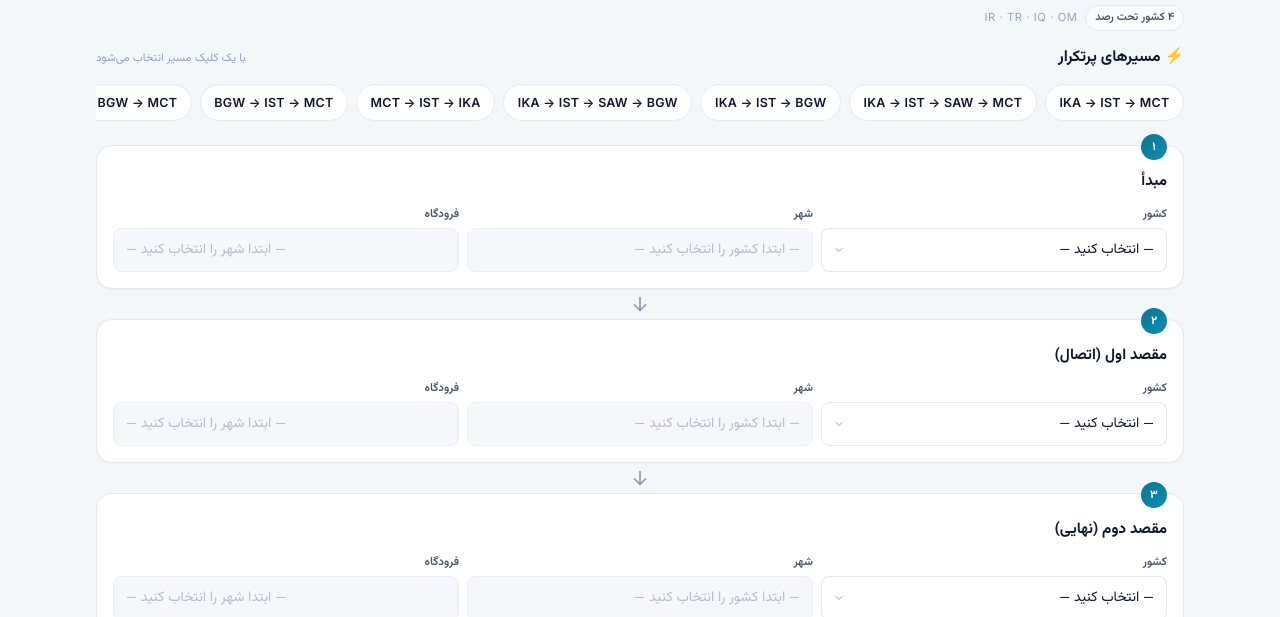
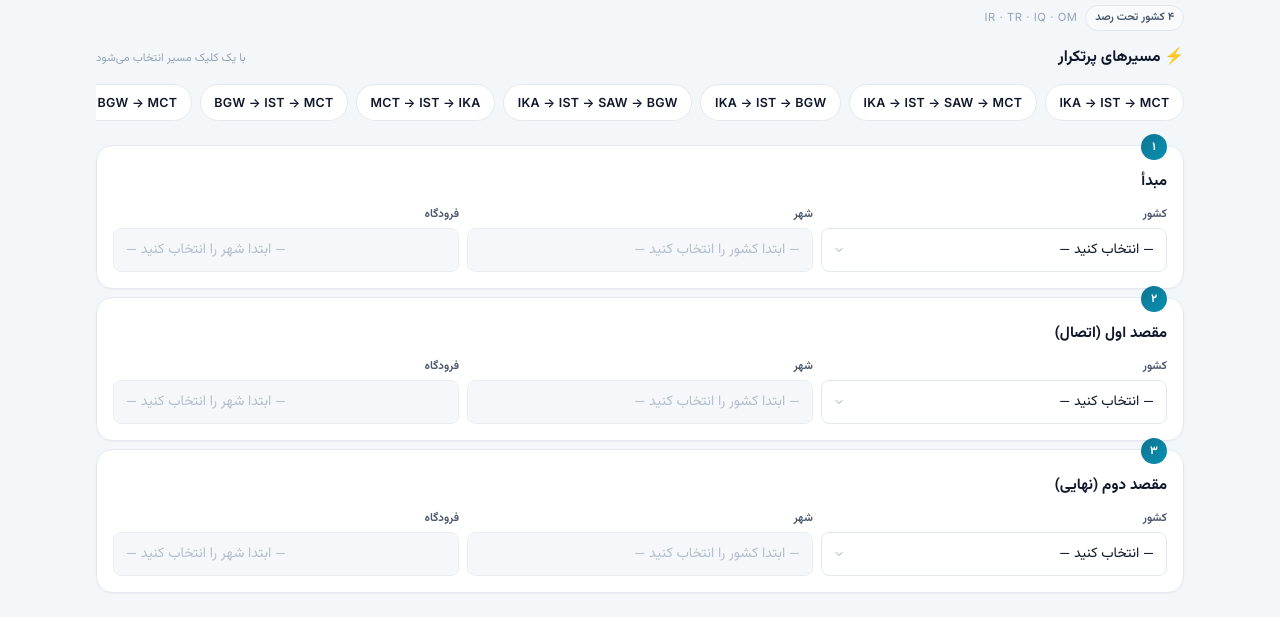
Before and after one commit to Mehdi-6600/flight-connection-risk-checker, a website with bundled scripts: page index.html in a window 1280 px wide. Shown: the part 183-800 px from the top of the page. Built offline with nearby package versions, Linux system fonts and the light colour scheme.

Commit message:
Update index.html

```diff
--- a/index.html
+++ b/index.html
@@ -62,7 +62,6 @@
     <main id="main-content">
       <div class="container">
 
-        <!-- Monitoring Header -->
         <section class="monitoring-header no-print" id="top">
           <span class="monitoring-badge">✈️ ابزار عملیاتی</span>
           <h1>رصد پروازها و فرودگاه‌های منطقه</h1>
@@ -73,7 +72,6 @@
           </div>
         </section>
 
-        <!-- Frequent Routes (compact chips) -->
         <section class="frequent-routes no-print" aria-label="مسیرهای پرتکرار">
           <div class="section-title-row">
             <h2>⚡ مسیرهای پرتکرار</h2>
@@ -82,11 +80,9 @@
           <div class="route-chips-row" id="frequent-routes-chips"></div>
         </section>
 
-        <!-- Route Builder Form -->
         <section class="route-builder-section" id="form-section">
           <form id="connection-form" novalidate>
 
-            <!-- Leg 1: Origin -->
             <div class="leg-card" id="leg-origin">
               <div class="leg-badge">۱</div>
               <div class="leg-title">مبدأ</div>
@@ -113,14 +109,8 @@
               <p class="leg-error" data-error-for="origin" hidden></p>
             </div>
 
-            <!-- Connector -->
-            <div class="leg-connector" aria-hidden="true">
-              <svg viewBox="0 0 24 24">
-                <path d="M12 5v14M6 13l6 6 6-6" />
-              </svg>
-            </div>
+            <div class="leg-connector" aria-hidden="true"></div>
 
-            <!-- Leg 2: Connection -->
             <div class="leg-card" id="leg-connection">
               <div class="leg-badge">۲</div>
               <div class="leg-title">مقصد اول (اتصال)</div>
@@ -147,14 +137,8 @@
               <p class="leg-error" data-error-for="connection" hidden></p>
             </div>
 
-            <!-- Connector -->
-            <div class="leg-connector" aria-hidden="true">
-              <svg viewBox="0 0 24 24">
-                <path d="M12 5v14M6 13l6 6 6-6" />
-              </svg>
-            </div>
+            <div class="leg-connector" aria-hidden="true"></div>
 
-            <!-- Leg 3: Final Destination -->
             <div class="leg-card" id="leg-destination">
               <div class="leg-badge">۳</div>
               <div class="leg-title">مقصد دوم (نهایی)</div>
@@ -181,7 +165,6 @@
               <p class="leg-error" data-error-for="destination" hidden></p>
             </div>
 
-            <!-- Date & Time Section -->
             <div class="datetime-section">
               <div class="section-title-row">
                 <h2>📅 تاریخ و ساعت پروازها</h2>
@@ -234,7 +217,6 @@
               </div>
             </div>
 
-            <!-- Airline & Flight Number (optional, collapsed) -->
             <details class="advanced-details">
               <summary>اطلاعات تکمیلی پرواز (اختیاری)</summary>
               <div class="advanced-grid">
@@ -257,7 +239,6 @@
               </div>
             </details>
 
-            <!-- Connection Conditions -->
             <div class="connection-details">
               <div class="connection-details-header">
                 <span class="connection-details-icon" aria-hidden="true">
@@ -275,7 +256,6 @@
               <div class="connection-conditions" id="connection-conditions"></div>
             </div>
 
-            <!-- Timeline Preview -->
             <div class="connection-timeline no-print" id="connection-timeline">
               <div class="timeline-segment">
                 <div class="timeline-airport">
@@ -300,7 +280,6 @@
               </div>
             </div>
 
-            <!-- Error Summary -->
             <div class="form-error-summary" id="form-error-summary" hidden aria-live="polite">
               <span class="error-summary-icon" aria-hidden="true">!</span>
               <div>
@@ -309,7 +288,6 @@
               </div>
             </div>
 
-            <!-- Submit -->
             <div class="form-actions">
               <button type="submit" class="primary-button" id="analyze-button">
                 <span id="analyze-button-text">بررسی ریسک اتصال</span>
@@ -325,7 +303,6 @@
           </form>
         </section>
 
-        <!-- Recent Routes -->
         <section class="frequent-routes no-print" id="recent-routes-section" aria-label="مسیرهای اخیر" hidden>
           <div class="section-title-row">
             <h2>🕘 مسیرهای اخیر</h2>
@@ -334,7 +311,6 @@
           <div class="route-chips-row" id="recent-routes-chips"></div>
         </section>
 
-        <!-- Result Section -->
         <section class="result-section no-print" id="result-section" aria-labelledby="result-title" hidden>
           <div class="result-panel" id="result-panel">
             <div class="result-header">
@@ -505,7 +481,6 @@
           </div>
         </section>
 
-        <!-- History -->
         <section class="history-section" id="history-section">
           <div class="section-title-row">
             <h2>تاریخچه تحلیل‌ها</h2>
```
